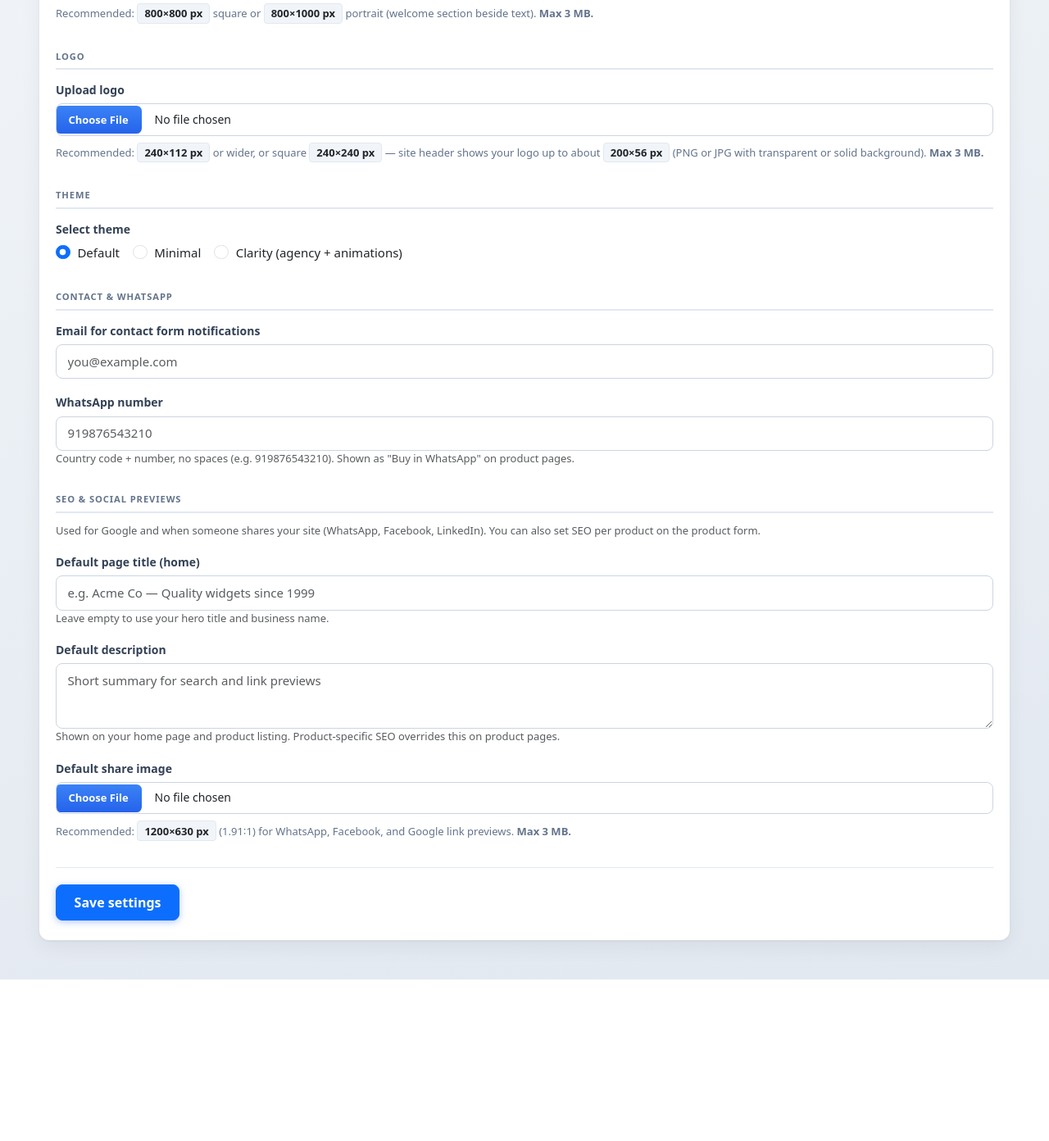
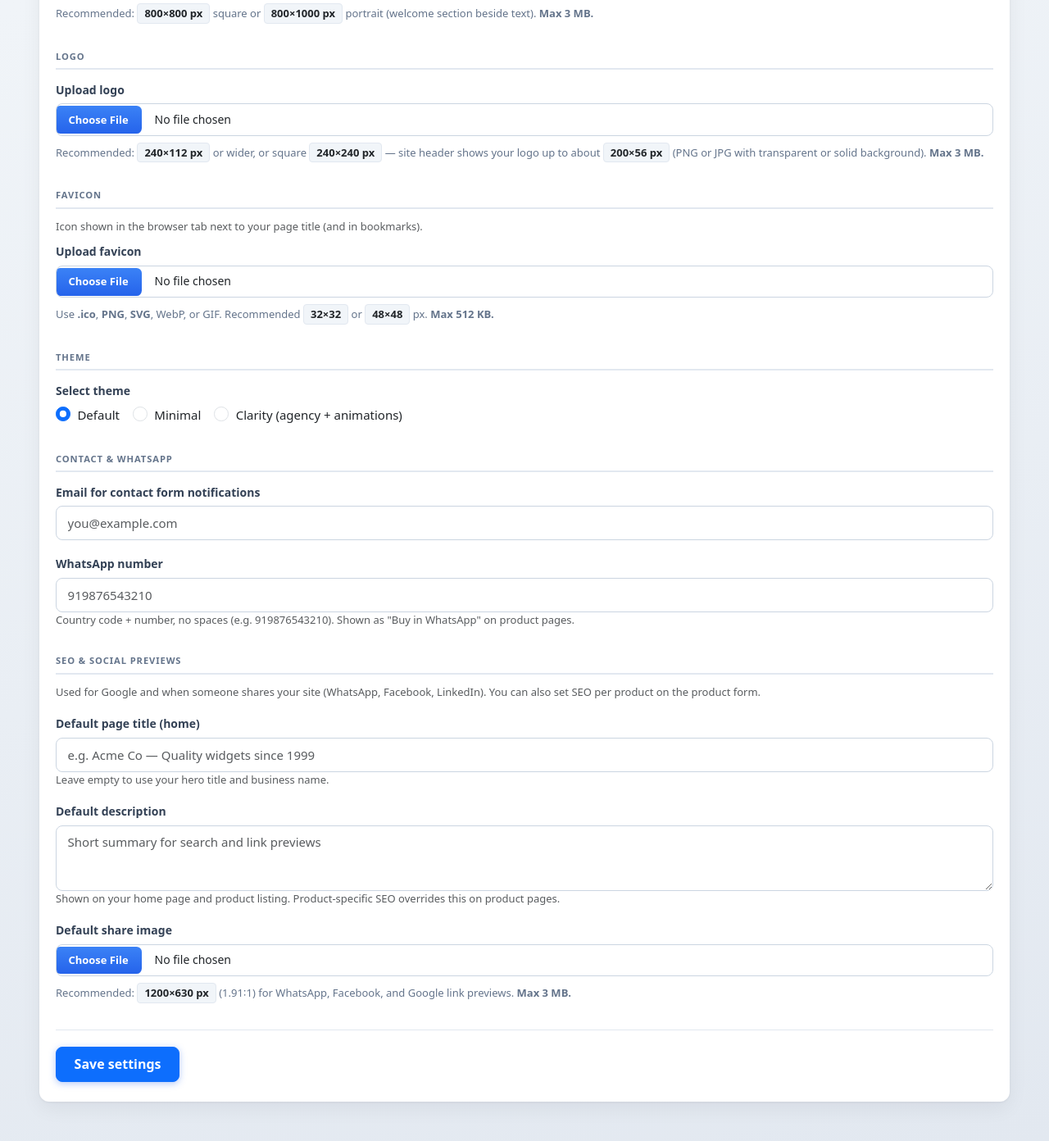
Before and after one commit to skdas007/siteforge, a Django app: template siteforge/templates/dashboard/settings.html in a window 1280 px wide. Shown: the part 1134-2526 px from the top of the page at 82% size. Before the commit the page ends 2329 px from the top, so only its background shows below. Run offline with Django 5.2, Linux system fonts and the light colour scheme; the template is opened without the code that fills it: values that come from a table or form of the project are taken from there, others are empty; some libraries are stand-ins or nearby versions.

Commit message:
add favicon

```diff
--- /dev/null
+++ b/siteforge/apps/core/context_processors.py
@@ -0,0 +1,18 @@
+"""Template context available on all requests."""
+
+
+def favicon_url(request):
+    """
+    Public site uses request.client (middleware); dashboard uses request.user.client
+    when the tenant middleware did not attach client.
+    """
+    url = None
+    client = getattr(request, "client", None)
+    if not client and getattr(request, "user", None) and request.user.is_authenticated:
+        client = getattr(request.user, "client", None)
+    if client and getattr(client, "favicon", None):
+        try:
+            url = client.favicon.url
+        except ValueError:
+            url = None
+    return {"favicon_url": url}
--- a/siteforge/apps/tenants/admin.py
+++ b/siteforge/apps/tenants/admin.py
@@ -18,7 +18,7 @@ class ClientAdmin(admin.ModelAdmin):
     readonly_fields = ("created_at", "updated_at")
     fieldsets = (
         (None, {"fields": ("user", "business_name", "slug", "domain", "theme", "is_active")}),
-        ("Content", {"fields": ("hero_title", "hero_subtitle", "banner_image", "hero_image", "logo", "contact_email", "whatsapp_number")}),
+        ("Content", {"fields": ("hero_title", "hero_subtitle", "banner_image", "hero_image", "logo", "favicon", "contact_email", "whatsapp_number")}),
         ("SEO & social previews", {"fields": ("seo_title", "seo_description", "seo_image"), "classes": ("collapse",)}),
         ("Timestamps", {"fields": ("created_at", "updated_at")}),
     )
--- a/siteforge/apps/tenants/forms.py
+++ b/siteforge/apps/tenants/forms.py
@@ -2,7 +2,7 @@ from decimal import Decimal
 
 from django import forms
 
-from apps.core.validators import validate_image_upload_size
+from apps.core.validators import validate_favicon_upload, validate_image_upload_size
 
 _IMAGE_HELP = "Maximum file size: 3 MB."
 
@@ -37,6 +37,12 @@ class SiteSettingsForm(forms.Form):
         required=False,
         validators=[validate_image_upload_size],
         help_text=_IMAGE_HELP,
+    )
+    favicon = forms.FileField(
+        required=False,
+        validators=[validate_favicon_upload],
+        label="Favicon (browser tab icon)",
+        help_text="Use .ico, PNG, or SVG. Max 512 KB. Typical size 32×32 or 48×48 px.",
     )
     seo_title = forms.CharField(
         max_length=200,
--- a/siteforge/config/settings/base.py
+++ b/siteforge/config/settings/base.py
@@ -58,6 +58,7 @@ TEMPLATES = [
                 "django.template.context_processors.request",
                 "django.contrib.auth.context_processors.auth",
                 "django.contrib.messages.context_processors.messages",
+                "apps.core.context_processors.favicon_url",
             ],
         },
     },
--- a/siteforge/templates/base.html
+++ b/siteforge/templates/base.html
@@ -5,6 +5,9 @@
   <meta charset="UTF-8">
   <meta name="viewport" content="width=device-width, initial-scale=1.0">
   <title>{% block title %}SiteForge{% endblock %}</title>
+  {% if favicon_url %}
+  <link rel="icon" href="{{ favicon_url }}" sizes="any">
+  {% endif %}
   {% include "includes/seo_meta.html" %}
   <link href="{% static 'vendor/bootstrap/css/bootstrap.min.css' %}" rel="stylesheet">
   {% if theme_slug %}
--- a/siteforge/templates/dashboard/base_dashboard.html
+++ b/siteforge/templates/dashboard/base_dashboard.html
@@ -5,6 +5,9 @@
   <meta charset="UTF-8">
   <meta name="viewport" content="width=device-width, initial-scale=1.0">
   <title>{% block title %}Dashboard{% endblock %} — SiteForge</title>
+  {% if favicon_url %}
+  <link rel="icon" href="{{ favicon_url }}" sizes="any">
+  {% endif %}
   <link href="{% static 'vendor/bootstrap/css/bootstrap.min.css' %}" rel="stylesheet">
   <link href="{% static 'css/dashboard.css' %}" rel="stylesheet">
   <style>
--- a/siteforge/templates/dashboard/settings.html
+++ b/siteforge/templates/dashboard/settings.html
@@ -156,6 +156,24 @@
         {% endif %}
         <input type="file" name="logo" id="id_logo" class="form-control" accept="image/*">
         <p class="upload-rec-size">Recommended: <span class="upload-rec-size-dim">240×112 px</span> or wider, or square <span class="upload-rec-size-dim">240×240 px</span> — site header shows your logo up to about <span class="upload-rec-size-dim">200×56 px</span> (PNG or JPG with transparent or solid background). <strong>Max 3 MB.</strong></p>
+      </div>
+
+      <p class="dashboard-form-section-title">Favicon</p>
+      <p class="form-text text-muted small mb-2">Icon shown in the browser tab next to your page title (and in bookmarks).</p>
+      <div class="mb-3">
+        <label for="id_favicon" class="form-label">Upload favicon</label>
+        {% if favicon_url_settings %}
+        <p class="small text-success mb-1 d-flex align-items-center gap-2 flex-wrap">Current favicon:
+          <img src="{{ favicon_url_settings }}" alt="" class="rounded border bg-white" style="width: 32px; height: 32px; object-fit: contain;" onerror="this.style.display='none'">
+          <span class="text-muted">Saved.</span>
+        </p>
+        <div class="form-check mb-2">
+          <input class="form-check-input" type="checkbox" name="remove_favicon" id="id_remove_favicon" value="1">
+          <label class="form-check-label" for="id_remove_favicon">Remove favicon (and delete from storage)</label>
+        </div>
+        {% endif %}
+        <input type="file" name="favicon" id="id_favicon" class="form-control" accept=".ico,.png,.svg,.webp,.gif,image/*">
+        <p class="upload-rec-size mb-0">Use <strong>.ico</strong>, <strong>PNG</strong>, <strong>SVG</strong>, WebP, or GIF. Recommended <span class="upload-rec-size-dim">32×32</span> or <span class="upload-rec-size-dim">48×48</span> px. <strong>Max 512 KB.</strong></p>
       </div>
 
       <p class="dashboard-form-section-title">Theme</p>
```
Also changed, not shown: siteforge/apps/core/validators.py (+23 -0 lines), siteforge/apps/tenants/models.py (+13 -1 lines), siteforge/apps/tenants/views.py (+8 -0 lines), siteforge/apps/tenants/migrations/0008_client_favicon.py (added).
